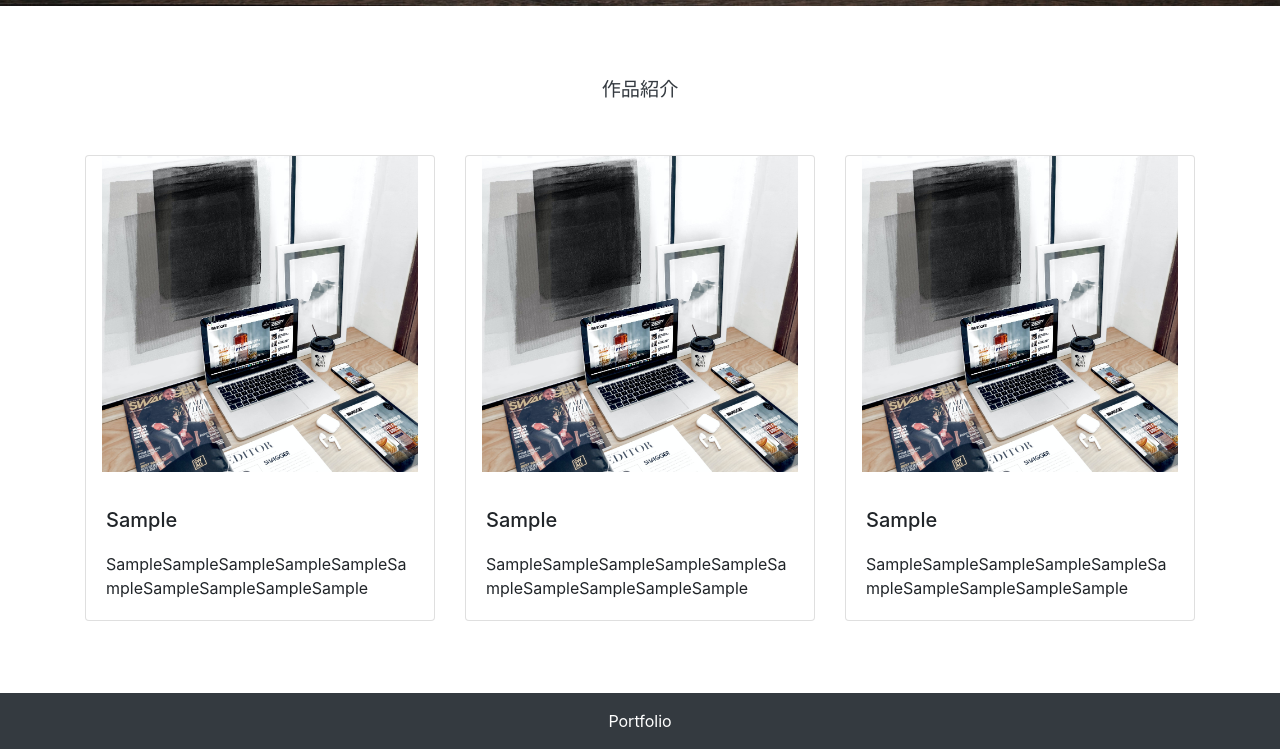
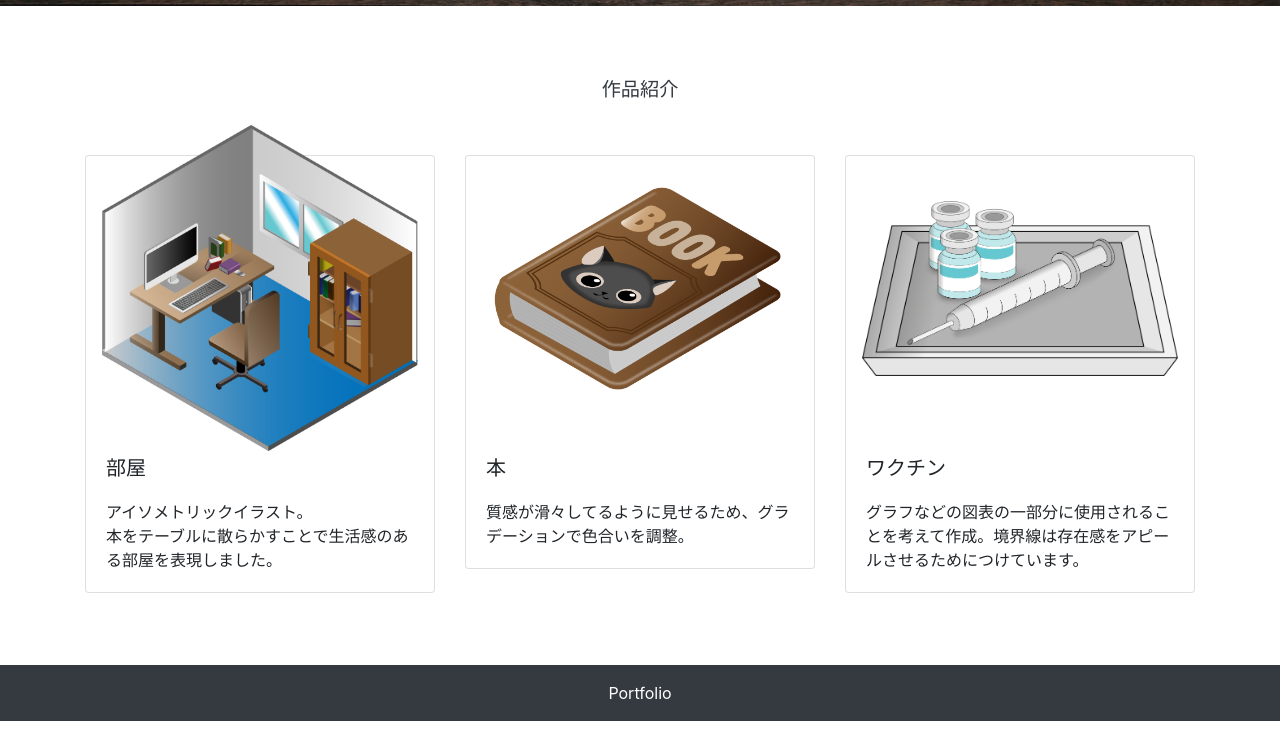
Before and after one commit to US-ai/k_Portfolio, a plain HTML site: page index.html in a window 1280 px wide. Shown: the part 706-1455 px from the top of the page. After the commit the page ends 1427 px from the top, so only its background shows below. Drawn offline with nearby package versions, Linux system fonts and the light colour scheme; files whose address does not match are found by name.

Commit message:
commit
画像追加・CSSとHTMLを修正

```diff
--- a/css/style.css
+++ b/css/style.css
@@ -227,3 +227,9 @@ section:nth-child(2n){
     }
 
     }
+
+.takasa {
+    height: 280px;
+    display: flex;
+    align-items: center;
+}
--- a/index.html
+++ b/index.html
@@ -17,9 +17,9 @@
         <h1>Logo</h1>
         <nav id="g-navi">
         <ul>
-          <li><a href="#area-1">Area1</a></li>
-          <li><a href="#area-2">Area2</a></li>
-          <li><a href="#area-3">Area3</a></li>
+          <li><a href="#area-1">作品紹介</a></li>
+          <li><a href="#area-2">スキル</a></li>
+          <li><a href="#area-3">自己紹介</a></li>
         </ul>
       </nav>
       </header>
@@ -82,28 +82,36 @@
         <div class="row row-cols-1 row-cols-md-3">
           <div class="col mb-4">
             <div class="card">
-              <img src="img/card.jpg" class="card-img-top px-3 mb-3" alt="...">
+              <div class="takasa">
+              <img src="img/room.png" class="card-img-top px-3 mb-3" alt="...">
+            </div>
               <div class="card-body">
-                <h5 class="card-title">Sample</h5>
-                <p class="card-text">SampleSampleSampleSampleSampleSampleSampleSampleSampleSample</p>
+                <h5 class="card-title">部屋</h5>
+                <p class="card-text">アイソメトリックイラスト。<br>
+                本をテーブルに散らかすことで生活感のある部屋を表現しました。</p>
               </div>
             </div>
           </div>
           <div class="col mb-4">
             <div class="card">
-              <img src="img/card.jpg" class="card-img-top px-3 mb-3" alt="...">
+              <div class="takasa">
+              <img src="img/book.png" class="card-img-top px-3 mb-3" alt="...">
+            </div>
               <div class="card-body">
-                <h5 class="card-title">Sample</h5>
-                <p class="card-text">SampleSampleSampleSampleSampleSampleSampleSampleSampleSample</p>
+                <h5 class="card-title">本</h5>
+                <p class="card-text">質感が滑々してるように見せるため、グラデーションで色合いを調整。
+                </p>
               </div>
             </div>
           </div>
           <div class="col mb-4">
             <div class="card">
-              <img src="img/card.jpg" class="card-img-top px-3 mb-3" alt="...">
+              <div class="takasa">
+              <img src="img/vacc.png" class="card-img-top px-3 mb-3" alt="...">
+            </div>
               <div class="card-body">
-                <h5 class="card-title">Sample</h5>
-                <p class="card-text">SampleSampleSampleSampleSampleSampleSampleSampleSampleSample</p>
+                <h5 class="card-title">ワクチン</h5>
+                <p class="card-text">グラフなどの図表の一部分に使用されることを考えて作成。境界線は存在感をアピールさせるためにつけています。</p>
               </div>
             </div>
           </div>
```
Also changed, not shown: img/book.png (added), img/room.png (added), img/vacc.png (added).
